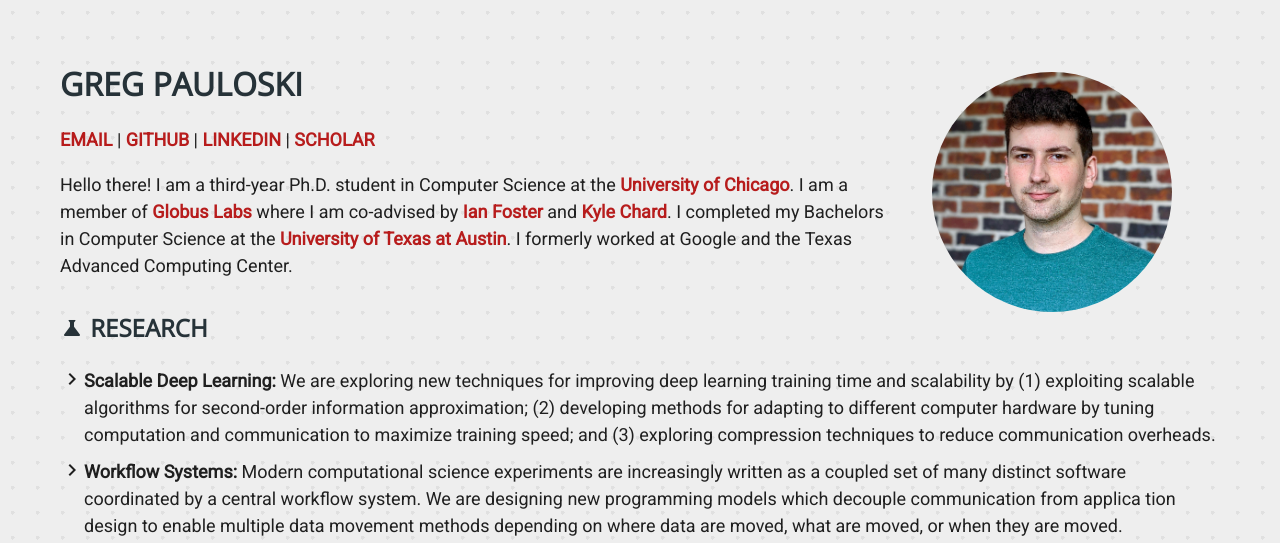
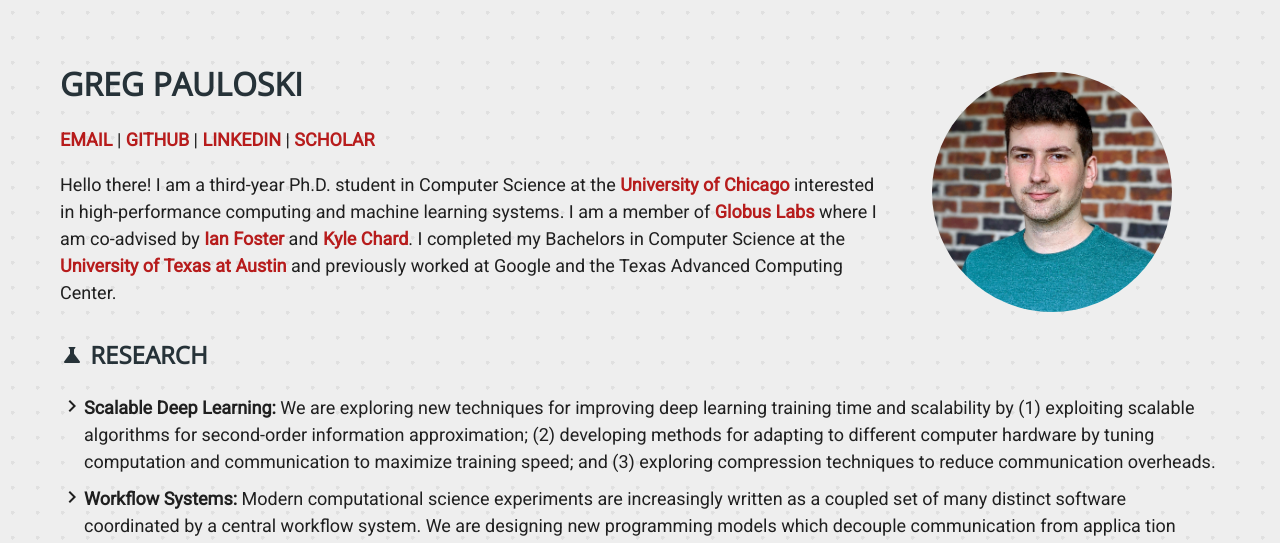
Before and after one commit to gpauloski/gpauloski.github.io, a Python web app: template templates/index.html in a window 1280 px wide. Shown: the top 543 px of the page. Run offline with Jinja, Linux system fonts and the light colour scheme; the template is opened without the code that fills it, so the values that code supplies are empty; some libraries are stand-ins or nearby versions.

Commit message:
Improve about paragraph

```diff
--- a/templates/index.html
+++ b/templates/index.html
@@ -55,7 +55,7 @@
     <p>
         Hello there!
         I am a third-year Ph.D. student in Computer Science at the
-        <a href="https://cs.uchicago.edu/" target="_blank" class="red-text text-darken-4">University of Chicago</a>.
+        <a href="https://cs.uchicago.edu/" target="_blank" class="red-text text-darken-4">University of Chicago</a> interested in high-performance computing and machine learning systems.
         I am a member of
         <a href="https://labs.globus.com" target="_blank" class="red-text text-darken-4">Globus Labs</a>
         where I am co-advised by
@@ -63,8 +63,8 @@
         and
         <a href="https://kylechard.com/" target="_blank" class="red-text text-darken-4">Kyle Chard</a>.
         I completed my Bachelors in Computer Science at the
-        <a href="https://cs.utexas.edu/" target="_blank" class="red-text text-darken-4">University of Texas at Austin</a>.
-        I formerly worked at Google and the Texas Advanced Computing Center.
+        <a href="https://cs.utexas.edu/" target="_blank" class="red-text text-darken-4">University of Texas at Austin</a>
+        and previously worked at Google and the Texas Advanced Computing Center.
     </p>
 
     <h2 class="blue-grey-text text-darken-4">
```
